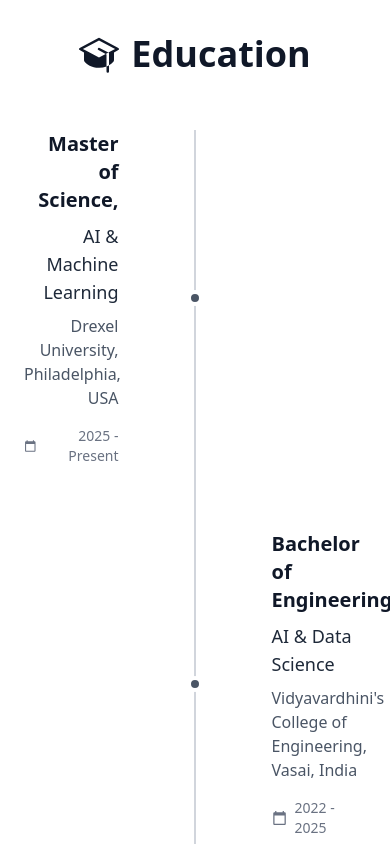
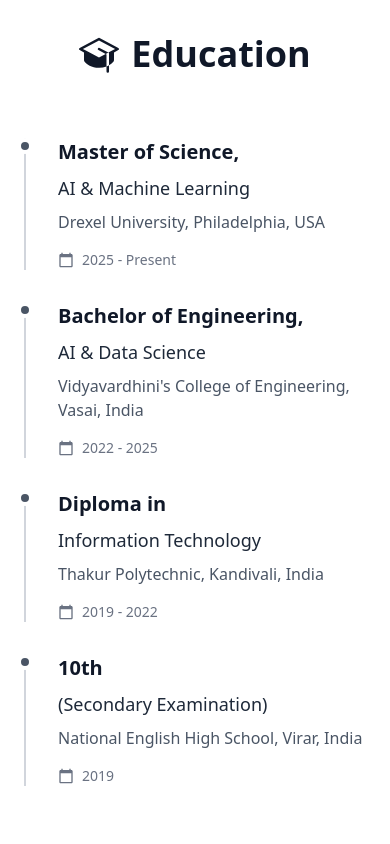
Before and after one commit to Mokshu3242/Portfolio, a Next.js app: page / in a window 390 px wide. Shown: the part 8760-9604 px from the top of the page. Built offline with nearby package versions, Linux system fonts and the light colour scheme.

Commit message:
Update Qualification.tsx

```diff
--- a/src/components/Qualification.tsx
+++ b/src/components/Qualification.tsx
@@ -38,9 +38,9 @@
   return (
     <section
       id="education"
-      className="min-h-screen flex items-center justify-center py-20 px-6 transition-colors duration-300 bg-white dark:bg-black"
+      className="min-h-screen flex items-center justify-center py-20 px-6 transition-colors duration-300 bg-white dark:bg-black "
     >
-      <div className="max-w-5xl w-full">
+      <div className="max-w-5xl w-full ">
         {/* Section Header */}
         <div className="text-center mb-10">
           <div className="inline-flex items-center gap-3 mb-4">
@@ -52,7 +52,8 @@
         </div>
 
         {/* Timeline Container */}
-        <div className="relative">
+<div className="relative hidden md:block">
+
           {/* Vertical Line */}
           <div className="absolute left-1/2 transform -translate-x-1/2 h-full w-0.5 bg-gray-300 dark:bg-gray-700"></div>
 
```
